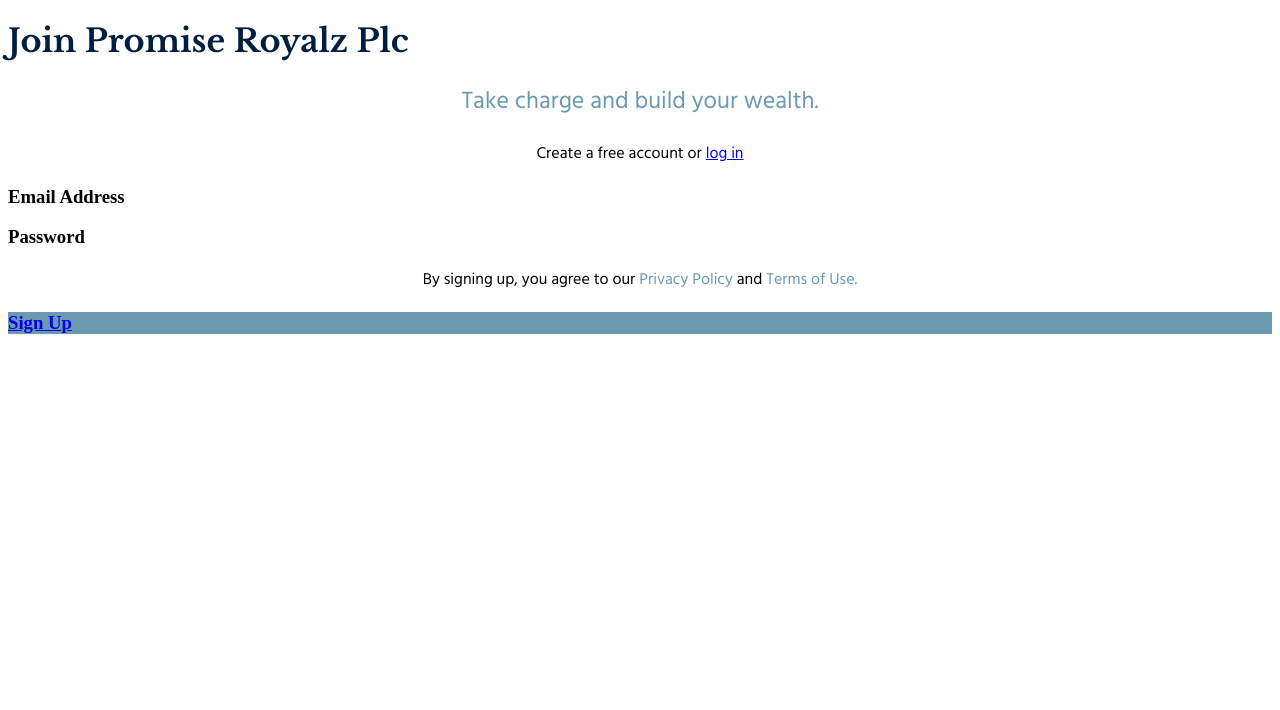
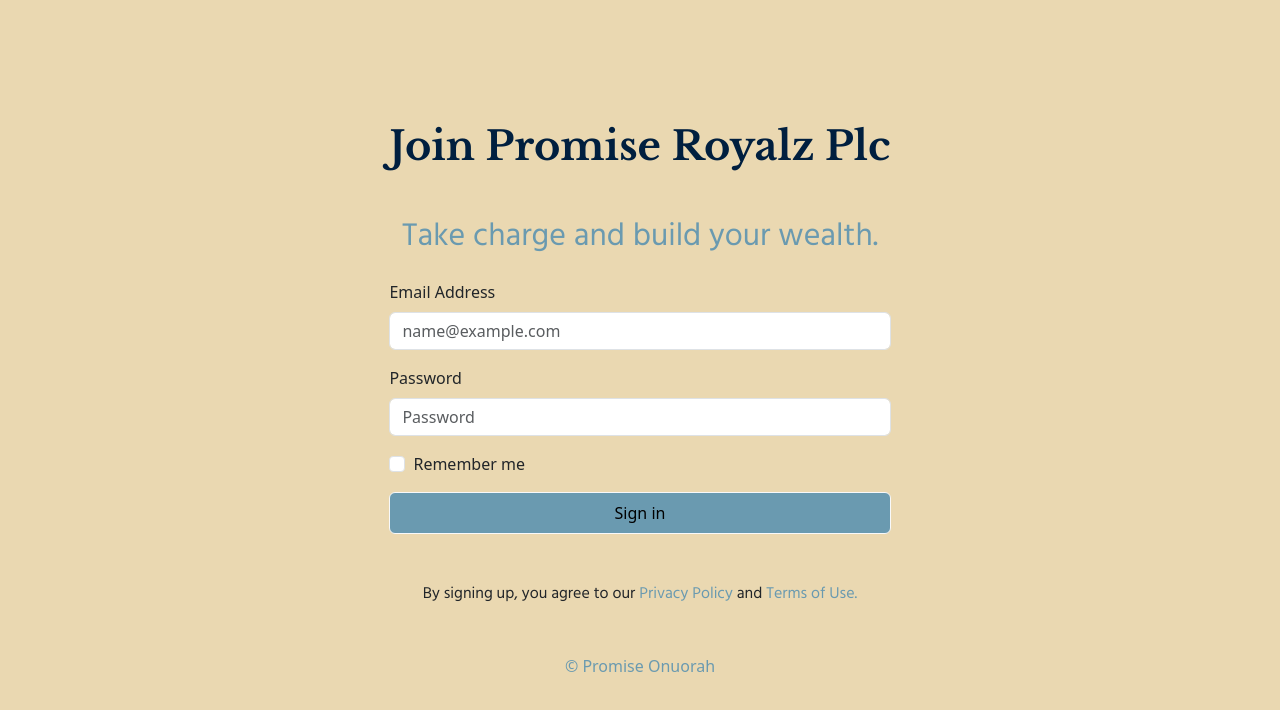
Before and after one commit to promiseroyalz/signup-page2, a plain HTML site: page index.html in a window 1280 px wide. Drawn offline with nearby package versions, Linux system fonts and the light colour scheme.

Commit message:
Update index.html

```diff
--- a/index.html
+++ b/index.html
@@ -3,36 +3,47 @@
 <head>
     <meta charset="UTF-8">
     <meta name="viewport" content="width=device-width, initial-scale=1.0">
-    <title>promise royalz plc</title>
+    <title>Promise Royalz Plc</title>
+    <link href="https://cdn.jsdelivr.net/npm/bootstrap@5.3.3/dist/css/bootstrap.min.css" rel="stylesheet" integrity="sha384-QWTKZyjpPEjISv5WaRU9OFeRpok6YctnYmDr5pNlyT2bRjXh0JMhjY6hW+ALEwIH" crossorigin="anonymous">
     <link rel="preconnect" href="https://fonts.googleapis.com">
     <link rel="preconnect" href="https://fonts.gstatic.com" crossorigin>
     <link href="https://fonts.googleapis.com/css2?family=Libre+Baskerville:ital,wght@0,400;0,700;1,400&display=swap" rel="stylesheet">
     <link rel="preconnect" href="https://fonts.googleapis.com"><link rel="preconnect" href="https://fonts.gstatic.com" crossorigin><link href="https://fonts.googleapis.com/css2?family=Hind:wght@300;400;500;600;700&display=swap" rel="stylesheet">
     <link href="./styles.css" rel="stylesheet"/>
 </head>
-<body>
-    <div class="container">
-        <h1>Join Promise Royalz Plc</h1>
-        <h2>Take charge and build your wealth.</h2>
-        <p>Create a free account or <span><a id="log_in_word" href="./login_page.html"> log in</a></span></p>
-        <div >
-            <div>
-                <div><h3>Email Address</h3></div>
-                <div class="box"></div>
-            </div>
-            <div>
-                <h3>Password</h3>
-                <div class="box"></div>
-            </div>
-            <p>By signing up, you agree to our
-            <a class="end_link" href="./privacy_policy.html">Privacy Policy</a> and
-            <a class="end_link" href="./terms_of_use.html">Terms of Use.</a></p>
-            <div class="box last_box">
-                <h3 class="last_text"> <a id="sign_up" href="./sign_up_page.html"> Sign Up</a></h3>
-            </div>
+<body class="whole_section">
+    <div class="my_container container d-flex align-items-center py-5">
+        <div class="form-signin m-auto">
+            <form action="./sign_up_page.html">
+                <h1 class="text-center mb-5">Join Promise Royalz Plc</h1>
+                <h2 class="mb-4">Take charge and build your wealth.</h2>
+                <div class="form-block my-3">
+                    <label class="mb-2" for="email">Email Address</label>
+                    <input type="email" class="box form-control" placeholder="name@example.com">
+                </div>
+                <div class="form-block my-3">
+                    <label class="mb-2" for="password">Password</label>
+                    <input type="password" class="box form-control" placeholder="Password">
+                </div>
+                <div class="form-check text-start my-3">
+                    <input class="form-check-input" type="checkbox" value="remember-me" id="flexCheckDefault">
+                    <label class="form-check-label" for="flexCheckDefault">
+                    Remember me
+                    </label>
+                </div>
+                <button class="btn last_box box w-100 btn-light py-2" type="submit">Sign in</button>
+                <p class="mt-5">By signing up, you agree to our
+                    <a class="end_link" href="./privacy_policy.html">Privacy Policy</a> and
+                    <a class="end_link" href="./terms_of_use.html">Terms of Use.</a>
+                </p>
+                <footer class="mt-5 text-center"><a class="footer_link" href="https://promiseroyalz.github.io/personal-site/">© Promise Onuorah</footer></a>
+            </form>
+
         </div>
 
+    </div>
 
-    </div>
+
+    <script src="https://cdn.jsdelivr.net/npm/bootstrap@5.3.3/dist/js/bootstrap.bundle.min.js" integrity="sha384-YvpcrYf0tY3lHB60NNkmXc5s9fDVZLESaAA55NDzOxhy9GkcIdslK1eN7N6jIeHz" crossorigin="anonymous"></script>
 </body>
 </html>
```
